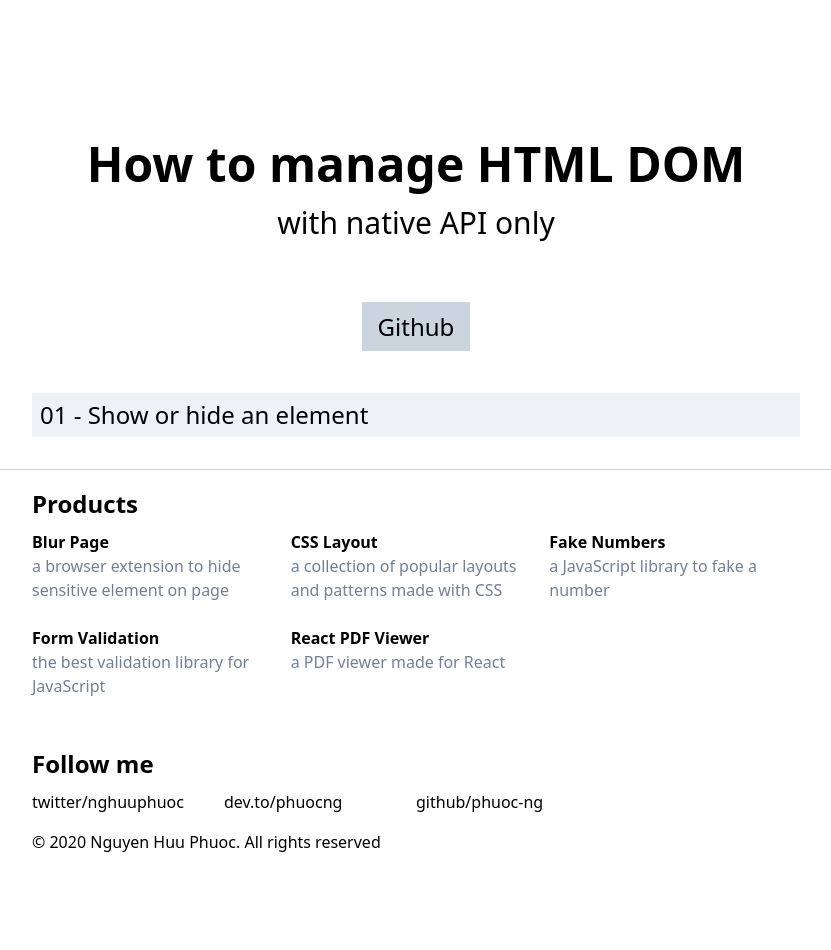
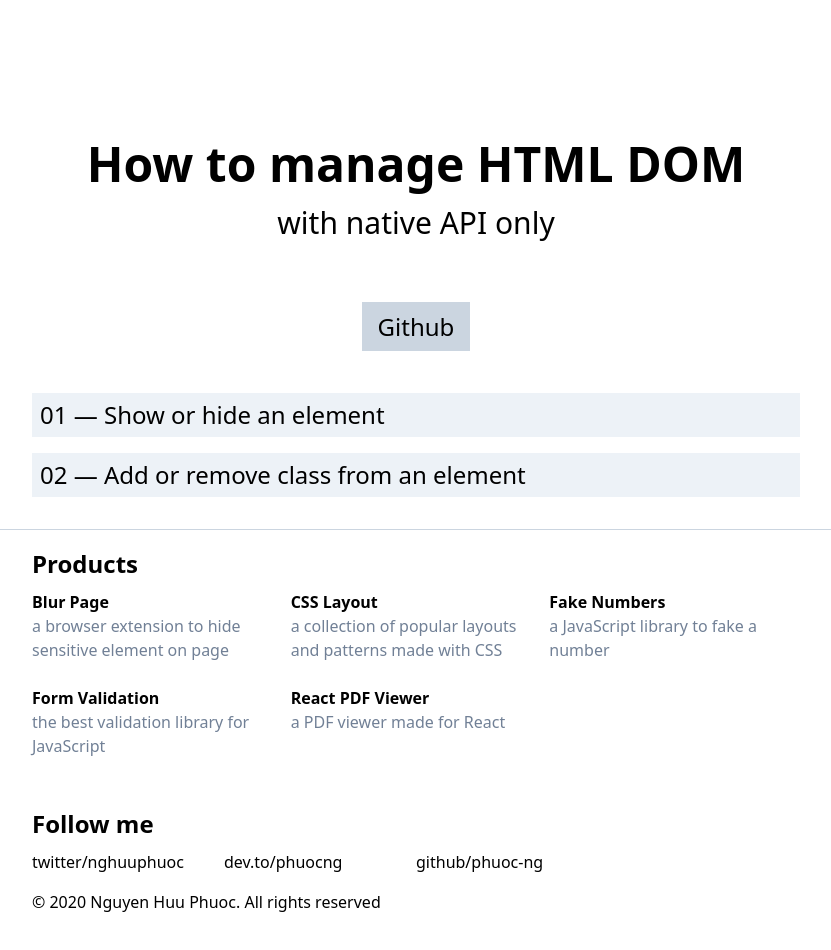
Before and after one commit to phuocng/html-dom, a React app: page / in a window 1280 px wide. Shown: the top 950 px of the page, without its empty margins (224-1055 px from the left). Before the commit the page ends 918 px from the top, so only its background shows below. Built offline with nearby package versions, Linux system fonts and the light colour scheme.

Commit message:
Add or remove class from an element

```diff
--- a/client/constants/TaskMetaList.ts
+++ b/client/constants/TaskMetaList.ts
@@ -7,7 +7,8 @@ export interface TaskMeta {
 }
 
 const TaskMetaList: TaskMeta[] = [
-    { taskType: TaskType.Show, title: 'Show or hide an element', slug: 'show-or-hide-an-element' }
+    { taskType: TaskType.Show, title: 'Show or hide an element', slug: 'show-or-hide-an-element' },
+    { taskType: TaskType.AddClass, title: 'Add or remove class from an element', slug: 'add-or-remove-class-from-an-element' },
 ];
 
 export default TaskMetaList;
--- a/client/constants/TaskType.ts
+++ b/client/constants/TaskType.ts
@@ -1,5 +1,6 @@
 enum TaskType {
     Show = 'Show',
+    AddClass = 'AddClass',
 }
 
 export default TaskType;
--- a/client/pages/HomePage.tsx
+++ b/client/pages/HomePage.tsx
@@ -34,12 +34,12 @@ const HomePage = () => {
                     TaskMetaList.map((meta, index) => {
                         const idx = (index < 10) ? `0${index + 1}` : `${index + 1}`;
                         return (
-                            <li key={meta.taskType}>
+                            <li key={meta.taskType} className='mb-4'>
                                 <Link
                                     to={`/${meta.slug}`}
                                     className='font-light text-2xl bg-gray-200 px-2 py-1 block'
                                 >
-                                    {idx} - {meta.title}
+                                    {idx} — {meta.title}
                                 </Link>
                             </li>
                         );
--- /dev/null
+++ b/client/tasks/AddClass.tsx
@@ -0,0 +1,31 @@
+import React from 'react';
+
+import Markdown from '../components/Markdown';
+
+const AddClass: React.FC<{}> = () => {
+    return (
+<Markdown
+    content={`
+## Add a class to an element
+
+~~~ javascript
+ele.classList.add('class-name');
+~~~
+
+## Remove a class from an element
+
+~~~ javascript
+ele.classList.remove('class-name');
+~~~
+
+## Toggle a class
+
+~~~ javascript
+ele.classList.toggle('class-name');
+~~~
+`}
+/>
+    );
+};
+
+export default AddClass;
```
